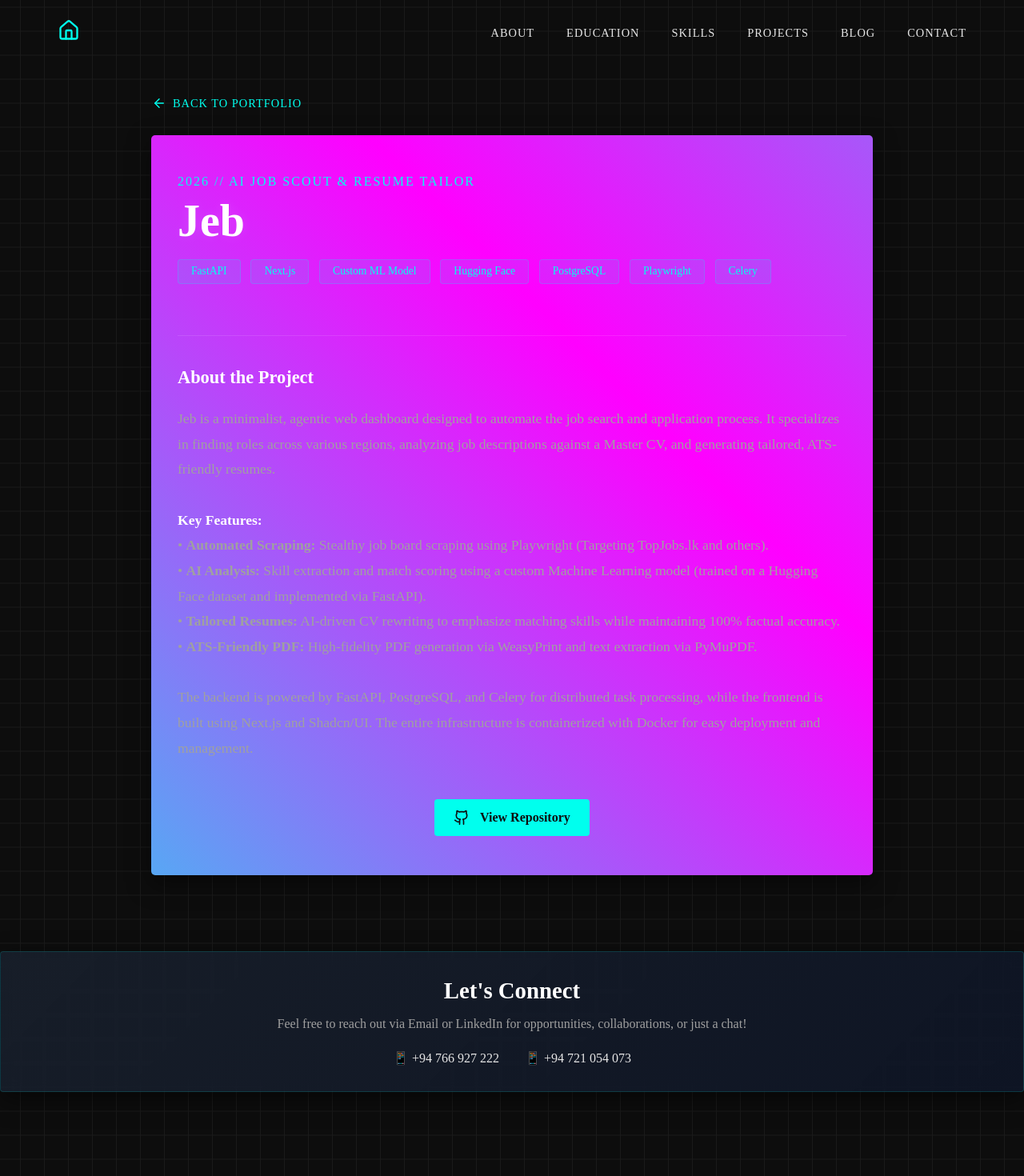
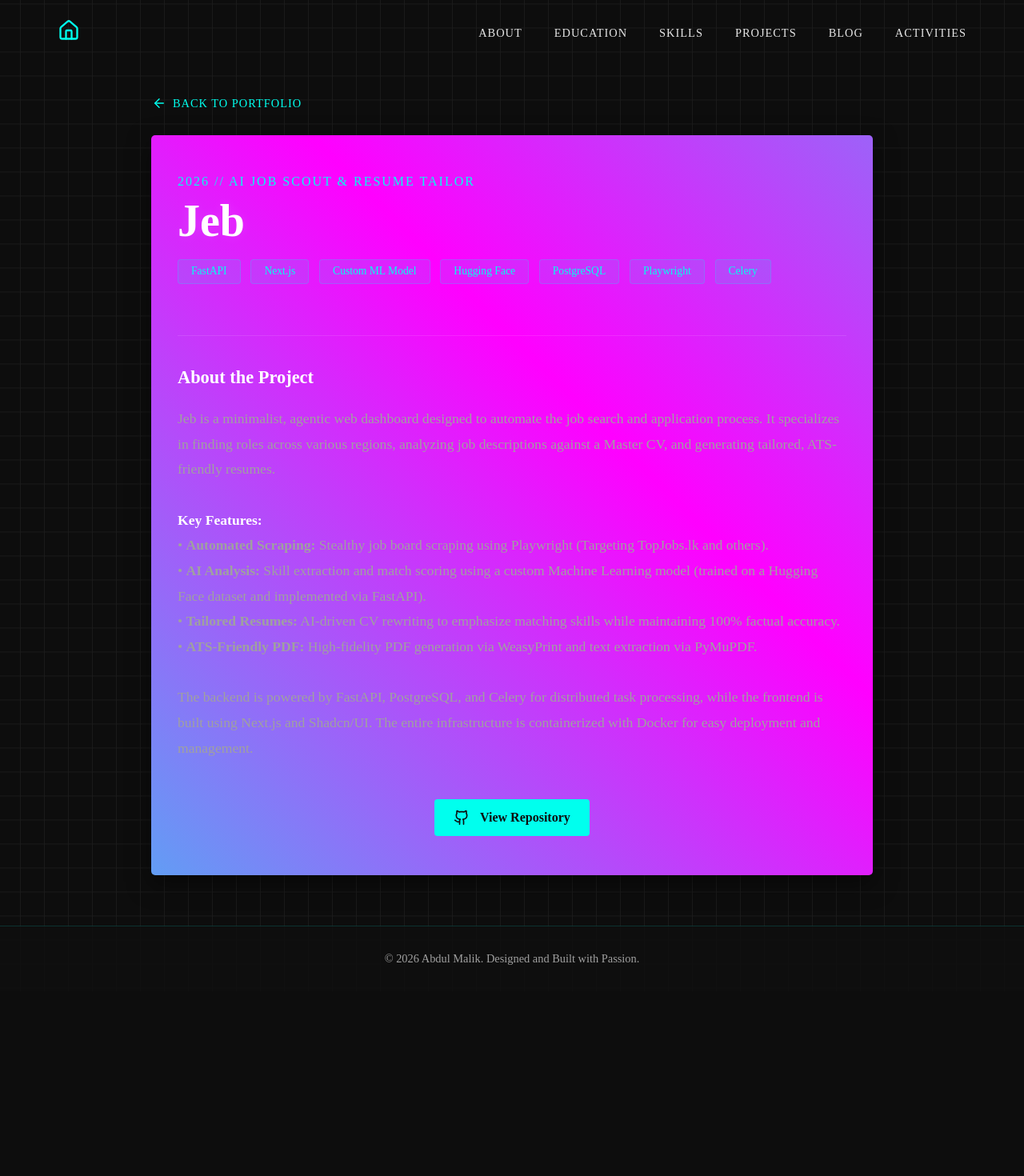
Before and after one commit to Abdul-Malik-0404/Portfolio, a Next.js app: page /projects/jeb in a window 1280 px wide. Shown: the top 1470 px of the page at 80% size. After the commit the page ends 1239 px from the top, so only its background shows below. Built offline with nearby package versions, Linux system fonts and the light colour scheme.

Commit message:
Add C# to skills, restore system cursor, remove phone card, and update navbar

```diff
--- a/src/app/globals.css
+++ b/src/app/globals.css
@@ -492,40 +492,7 @@ main {
 
 
 
-.contact-footer {
-  text-align: center;
-  background: rgba(15, 15, 15, 0.5);
-  border: 1px solid var(--glass-border);
-}
 
-.contact-footer h3 {
-  font-size: 1.8rem;
-  margin-bottom: 1rem;
-  color: #fff;
-}
-
-.contact-footer p {
-  color: var(--text-muted);
-  margin-bottom: 1.5rem;
-}
-
-.phone-numbers {
-  display: flex;
-  justify-content: center;
-  gap: 2rem;
-  flex-wrap: wrap;
-}
-
-.phone-numbers span {
-  display: flex;
-  align-items: center;
-  gap: 0.5rem;
-  font-weight: 500;
-  color: var(--accent-cyan);
-  padding: 0.5rem 1rem;
-  border: 1px solid var(--border-color);
-  background: rgba(0, 255, 238, 0.05);
-}
 
 /* Footer */
 footer {
@@ -577,10 +544,8 @@ footer {
   box-shadow: 0 0 15px rgba(0, 255, 238, 0.3);
 }
 
-@media (pointer: fine) {
-  body, a, button, .hover-glow, [role="button"] {
-    cursor: none !important;
-  }
+a, button, [role="button"], .interactive, .hover-glow {
+  cursor: pointer;
 }
 
 @media (max-width: 768px) {
@@ -692,7 +657,7 @@ footer {
   font-size: 1rem;
   border: none;
   transition: all 0.2s ease;
-  cursor: none !important;
+  cursor: pointer;
 }
 
 .action-btn:hover {
@@ -736,7 +701,7 @@ footer {
   color: var(--text-muted);
   transition: color 0.2s ease, transform 0.2s ease;
   z-index: 2010;
-  cursor: none !important;
+  cursor: pointer;
 }
 
 .modal-close-btn:hover {
--- a/src/components/Blog.js
+++ b/src/components/Blog.js
@@ -32,7 +32,7 @@ export default function Blog() {
             <Link
               href={`/blog/${post.id}`}
               className="glass-card hover-glow interactive"
-              style={{ display: 'block', textDecoration: 'none', color: 'inherit', cursor: 'none', height: '100%' }}
+              style={{ display: 'block', textDecoration: 'none', color: 'inherit', cursor: 'pointer', height: '100%' }}
             >
               <div style={{ display: 'flex', justifyContent: 'space-between', alignItems: 'center', marginBottom: '1rem' }}>
                 <span className="project-year" style={{ marginBottom: 0 }}>{post.date}</span>
--- a/src/components/CustomCursor.js
+++ b/src/components/CustomCursor.js
@@ -38,29 +38,17 @@ export default function CustomCursor() {
   if (typeof window !== 'undefined' && window.matchMedia('(pointer: coarse)').matches) return null;
 
   return (
-    <>
-      <motion.div
-        className="custom-cursor-dot"
-        animate={{
-          x: mousePosition.x - 4,
-          y: mousePosition.y - 4,
-          scale: isHovering ? 0 : 1,
-          opacity: mousePosition.x > 0 ? 1 : 0
-        }}
-        transition={{ type: "tween", ease: "backOut", duration: 0.1 }}
-      />
     <motion.div
       className="custom-cursor-outline"
       animate={{
         x: mousePosition.x - 20,
         y: mousePosition.y - 20,
-          scale: isHovering ? 1.5 : 1,
-          opacity: mousePosition.x > 0 ? 1 : 0,
+        scale: isHovering ? 1.4 : 1,
+        opacity: mousePosition.x > 0 ? 0.6 : 0,
         borderColor: isHovering ? 'var(--accent-magenta)' : 'var(--accent-cyan)',
-          backgroundColor: isHovering ? 'rgba(255, 0, 255, 0.1)' : 'transparent'
+        backgroundColor: isHovering ? 'rgba(255, 0, 255, 0.08)' : 'transparent'
       }}
-        transition={{ type: "spring", stiffness: 150, damping: 15, mass: 0.5 }}
+      transition={{ type: "spring", stiffness: 200, damping: 20, mass: 0.4 }}
     />
-    </>
   );
 }
--- a/src/components/Education.js
+++ b/src/components/Education.js
@@ -67,7 +67,7 @@ export default function Education() {
             onClick={() => setSelectedId(item.id)}
             variants={itemVariants}
             className="timeline-item glass-card hover-glow interactive"
-            style={{ cursor: 'none' }}
+            style={{ cursor: 'pointer' }}
           >
             <div className="timeline-dot"></div>
             <div className="timeline-content">
--- a/src/components/Extra.js
+++ b/src/components/Extra.js
@@ -64,7 +64,7 @@ export default function Extra() {
             key={item.id}
             variants={itemVariants}
             className="glass-card hover-glow interactive"
-            style={{ cursor: 'none' }}
+            style={{ cursor: 'pointer' }}
           >
             <motion.h3 layoutId={`extra-title-${item.id}`} style={{ marginBottom: '0.5rem', color: 'var(--accent-cyan)' }}>
               {item.title}
--- a/src/components/Footer.js
+++ b/src/components/Footer.js
@@ -1,37 +1,7 @@
-'use client';
-import { motion } from 'framer-motion';
-
-const itemVariants = {
-  hidden: { opacity: 0, y: 40 },
-  visible: { opacity: 1, y: 0, transition: { duration: 0.6, ease: "easeOut" } }
-};
-
 export default function Footer() {
   return (
-    <>
-      <section id="contact" className="section">
-
-
-        <motion.div
-          className="contact-footer glass-card hover-glow interactive"
-          style={{ textAlign: 'center', background: 'linear-gradient(135deg, rgba(30, 41, 59, 0.6), rgba(15, 23, 42, 0.8))' }}
-          initial={{ opacity: 0, scale: 0.95 }}
-          whileInView={{ opacity: 1, scale: 1 }}
-          viewport={{ once: true, amount: 0.2 }}
-          transition={{ duration: 0.6 }}
-        >
-          <h3 style={{ fontSize: '1.8rem', marginBottom: '1rem' }}>Let&apos;s Connect</h3>
-          <p style={{ color: 'var(--text-muted)', marginBottom: '1.5rem' }}>Feel free to reach out via Email or LinkedIn for opportunities, collaborations, or just a chat!</p>
-          <div style={{ display: 'flex', justifyContent: 'center', gap: '2rem', flexWrap: 'wrap' }}>
-            <span style={{ display: 'flex', alignItems: 'center', gap: '0.5rem', fontWeight: 500 }}>📱 +94 766 927 222</span>
-            <span style={{ display: 'flex', alignItems: 'center', gap: '0.5rem', fontWeight: 500 }}>📱 +94 721 054 073</span>
-          </div>
-        </motion.div>
-      </section>
-
-      <footer style={{ textAlign: 'center', padding: '2rem', color: 'var(--text-muted)', fontSize: '0.9rem', borderTop: '1px solid var(--glass-border)', marginTop: '2rem' }}>
-        <p>&copy; 2026 Abdul Malik. Designed and Built with Passion.</p>
-      </footer>
-    </>
+    <footer style={{ textAlign: 'center', padding: '2rem', color: 'var(--text-muted)', fontSize: '0.9rem', borderTop: '1px solid var(--glass-border)', marginTop: '4rem' }}>
+      <p>&copy; 2026 Abdul Malik. Designed and Built with Passion.</p>
+    </footer>
   );
 }
--- a/src/components/Hero.js
+++ b/src/components/Hero.js
@@ -17,7 +17,7 @@ export default function Hero() {
         animate={{ opacity: 1, y: 0 }}
         transition={{ duration: 0.8, ease: "easeOut" }}
         onClick={() => setIsExpanded(true)}
-        style={{ cursor: 'none' }}
+        style={{ cursor: 'pointer' }}
       >
         <motion.h1 layoutId="hero-title" className="hero-title">Abdul Malik</motion.h1>
         <motion.h2 layoutId="hero-subtitle" className="subtitle">Aspiring Software Engineer & AI Developer</motion.h2>
--- a/src/components/Navbar.js
+++ b/src/components/Navbar.js
@@ -27,12 +27,12 @@ export default function Navbar() {
       <div className="nav-content">
         <a href="#" className="logo"><Home size={28} /></a>
         <ul className="nav-links">
-          <li><a href="#about" onClick={(e) => scrollToSection(e, 'about')}>About</a></li>
+          <li><a href="#about" onClick={(e) => scrollToSection(e, 'home')}>About</a></li>
           <li><a href="#education" onClick={(e) => scrollToSection(e, 'education')}>Education</a></li>
           <li><a href="#skills" onClick={(e) => scrollToSection(e, 'skills')}>Skills</a></li>
           <li><a href="#projects" onClick={(e) => scrollToSection(e, 'projects')}>Projects</a></li>
           <li><a href="#blog" onClick={(e) => scrollToSection(e, 'blog')}>Blog</a></li>
-          <li><a href="#contact" onClick={(e) => scrollToSection(e, 'contact')}>Contact</a></li>
+          <li><a href="#extra" onClick={(e) => scrollToSection(e, 'extra')}>Activities</a></li>
         </ul>
       </div>
     </nav>
--- a/src/components/Projects.js
+++ b/src/components/Projects.js
@@ -38,7 +38,7 @@ export default function Projects() {
               layoutId={`proj-card-${project.id}`}
               onClick={() => setSelectedId(project.id)}
               className="project-card glass-card hover-glow interactive"
-              style={{ display: 'block', cursor: 'none', height: '100%' }}
+              style={{ display: 'block', cursor: 'pointer', height: '100%' }}
             >
               <motion.div layoutId={`proj-year-${project.id}`} className="project-year">{project.year}</motion.div>
               <div style={{ display: 'flex', justifyContent: 'space-between', alignItems: 'flex-start', marginBottom: '1rem' }}>
--- a/src/components/Skills.js
+++ b/src/components/Skills.js
@@ -65,7 +65,7 @@ export default function Skills() {
             key={skill.id}
             variants={itemVariants}
             className="skill-category glass-card hover-glow interactive"
-            style={{ cursor: 'none' }}
+            style={{ cursor: 'pointer' }}
           >
             <motion.h3 layoutId={`title-${skill.id}`}>{skill.title}</motion.h3>
             <p>{skill.items.join(' · ')}</p>
```
Lines whose indentation alone changed are shown as unchanged.
